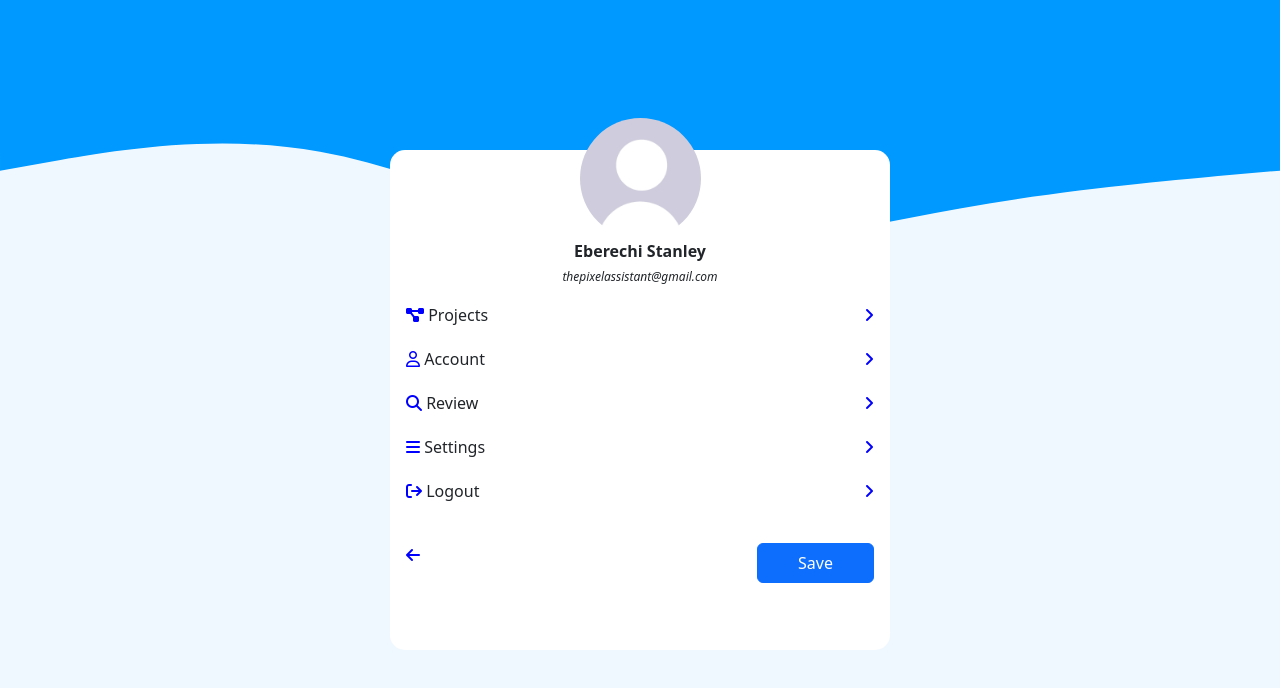
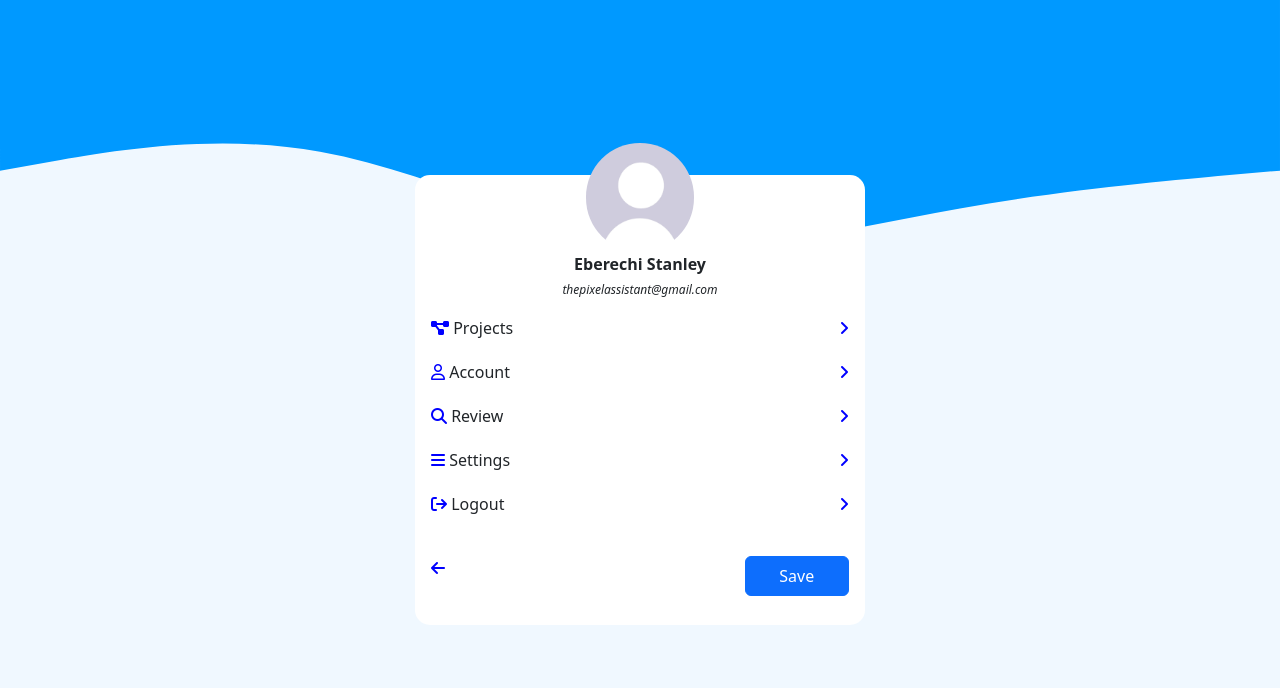
Before and after one commit to Prayz-code/userpage, a plain HTML site: page index.html in a window 1280 px wide. Drawn offline with nearby package versions, Linux system fonts and the light colour scheme; a web font is replaced by a local one.

Commit message:
third commit

```diff
--- a/index.html
+++ b/index.html
@@ -13,7 +13,7 @@
         <div class="backgroundCover">
             <svg xmlns="http://www.w3.org/2000/svg" viewBox="0 0 1440 320"><path fill="#0099ff" fill-opacity="1" d="M0,192L60,181.3C120,171,240,149,360,170.7C480,192,600,256,720,272C840,288,960,256,1080,234.7C1200,213,1320,203,1380,197.3L1440,192L1440,0L1380,0C1320,0,1200,0,1080,0C960,0,840,0,720,0C600,0,480,0,360,0C240,0,120,0,60,0L0,0Z"></path></svg>
         </div>
-        <div class="container text-center p-2" style="width: 500px; height:500px;">
+        <div class="container text-center p-2" style="width: 450px; height:450px;">
                 <img src="image/profile pic.jpg" alt="profilePic">
                 <p style="font-weight: 900;">Eberechi Stanley <br><span class="fst-italic" style="font-weight: 400;font-size: 12px;">thepixelassistant@gmail.com</span></p>
 
```
